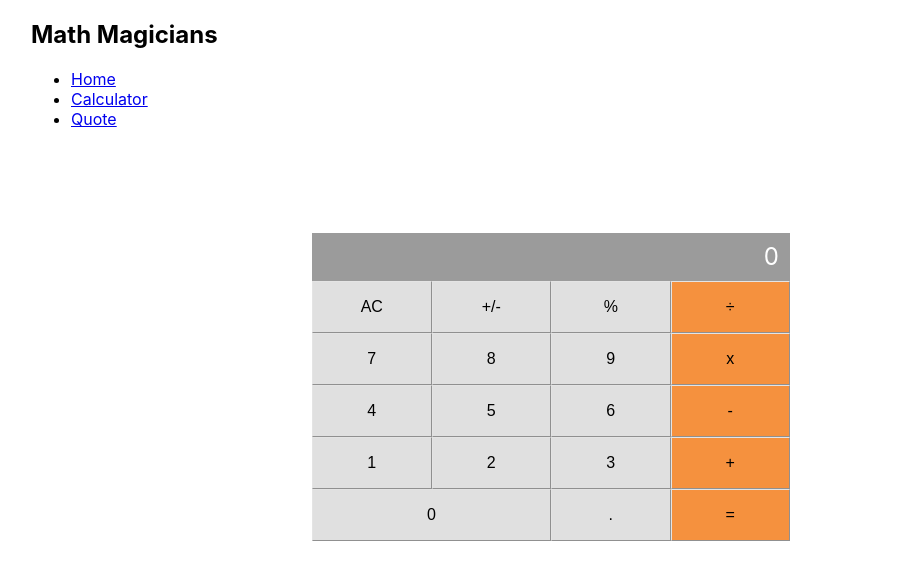
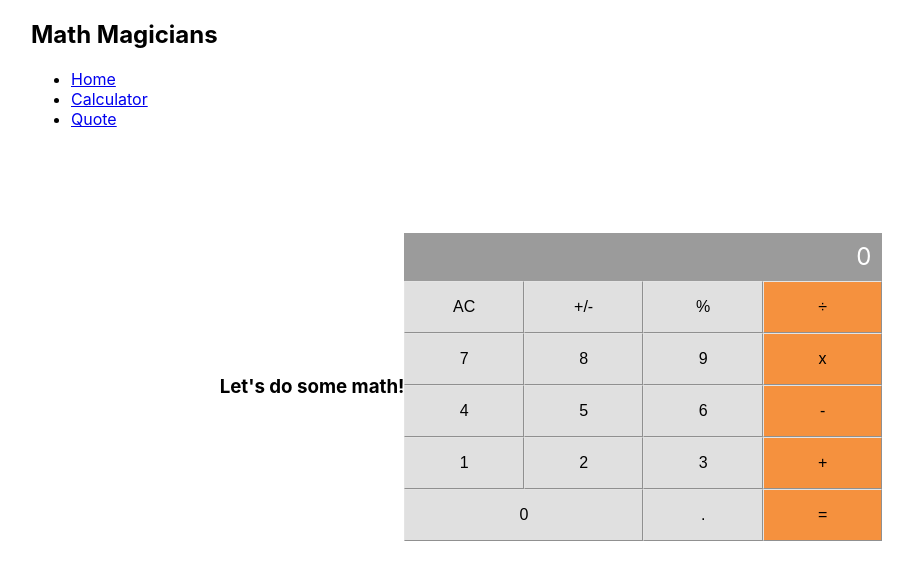
Before and after one commit to Fombi-Favour/math-magicians, a React (Create React App) app: page /calculator in a window 1280 px wide. Shown: the top 580 px of the page, without its empty margins (89-1002 px from the left). Built offline with nearby package versions, Linux system fonts and the light colour scheme.

Commit message:
Update Calculator.js

```diff
--- a/src/routes/Calculator.js
+++ b/src/routes/Calculator.js
@@ -17,6 +17,8 @@ const Calculator = () => {
 
   return (
     <div className="card-stand">
+      {/* eslint-disable-next-line react/no-unescaped-entities */}
+      <h3>Let's do some math!</h3>
       <div className="card">
         {/* Screen section */}
         <div className="screen">
```
